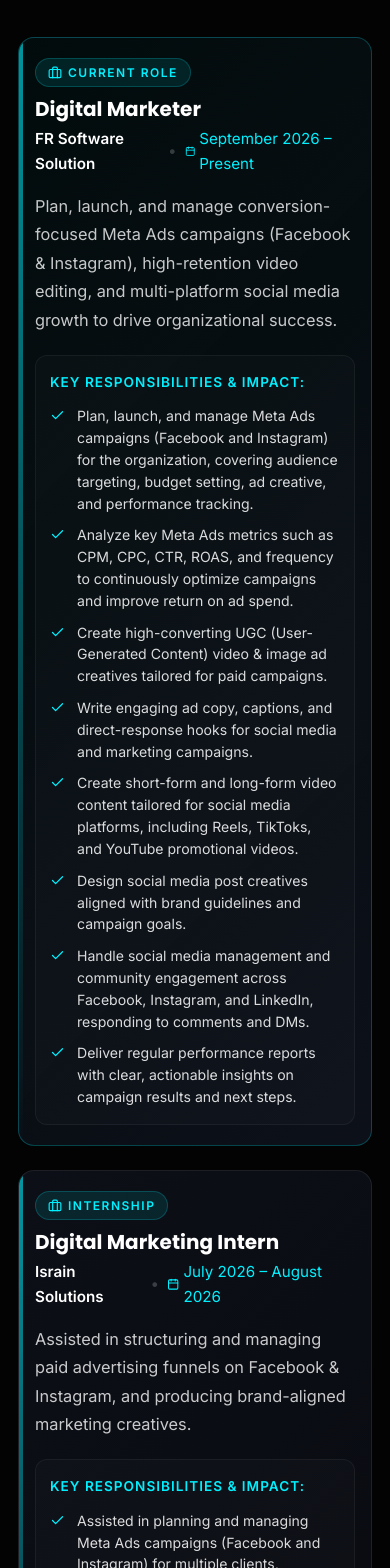
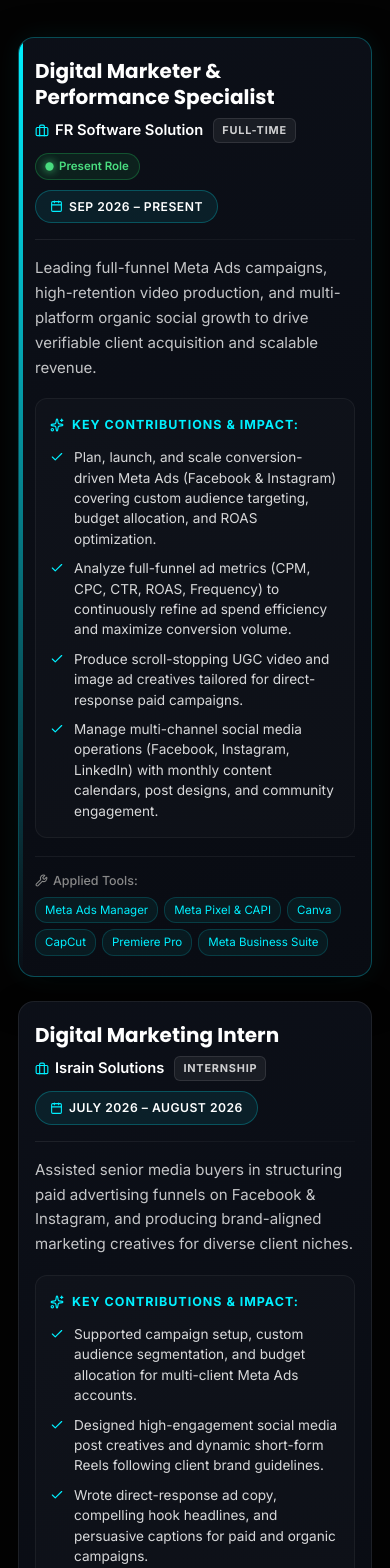
Before and after one commit to hydershaikhs/hyder-shaikh, a React (Vite) app: page / in a window 390 px wide. Shown: the part 5600-7168 px from the top of the page. Built offline with nearby package versions, Linux system fonts and the light colour scheme.

Commit message:
Redesign Experience section with structured modern cards, date pills and applied tools

```diff
--- a/src/pages/Experience.css
+++ b/src/pages/Experience.css
@@ -8,22 +8,35 @@
   display: flex;
   flex-direction: column;
   gap: 24px;
-  max-width: 960px;
-  margin: 0 auto 64px;
+  max-width: 920px;
+  margin: 0 auto 56px;
 }
 
+/* ==================== EXPERIENCE CARD ==================== */
 .exp-card {
-  background: linear-gradient(135deg, rgba(16, 20, 30, 0.75), rgba(10, 12, 18, 0.85));
+  background: linear-gradient(155deg, rgba(14, 18, 28, 0.85), rgba(9, 12, 19, 0.98));
   border: 1px solid rgba(255, 255, 255, 0.08);
-  border-radius: var(--radius-lg);
-  padding: 32px;
+  border-radius: var(--radius-lg, 16px);
+  padding: 30px 28px;
   position: relative;
   overflow: hidden;
+  backdrop-filter: blur(14px);
   transition: all 0.35s cubic-bezier(0.16, 1, 0.3, 1);
-  backdrop-filter: blur(12px);
+  box-shadow: 0 10px 30px rgba(0, 0, 0, 0.4);
 }
 
-.exp-card::before {
+.exp-card:hover {
+  border-color: rgba(0, 240, 255, 0.35);
+  transform: translateY(-4px);
+  box-shadow: 0 18px 45px rgba(0, 0, 0, 0.55), 0 0 25px rgba(0, 240, 255, 0.08);
+}
+
+.exp-card-current {
+  border-color: rgba(0, 240, 255, 0.28);
+  box-shadow: 0 14px 40px rgba(0, 0, 0, 0.5), 0 0 28px rgba(0, 240, 255, 0.07);
+}
+
+.exp-card-current::before {
   content: '';
   position: absolute;
   top: 0;
@@ -31,293 +44,203 @@
   width: 4px;
   height: 100%;
   background: linear-gradient(180deg, var(--accent), transparent);
-  opacity: 0.6;
-  transition: opacity 0.3s ease;
 }
 
-.exp-card:hover {
-  border-color: var(--border-accent);
-  transform: translateY(-4px);
-  box-shadow: 0 16px 36px rgba(0, 240, 255, 0.08);
-}
-
-.exp-card:hover::before {
-  opacity: 1;
-}
-
-.exp-card-featured {
-  border-color: rgba(0, 240, 255, 0.25);
-  background: linear-gradient(135deg, rgba(0, 240, 255, 0.04), rgba(14, 18, 28, 0.9));
-}
-
+/* Header Row: Role on Left, Date Pill on Right */
 .exp-card-header {
   display: flex;
   justify-content: space-between;
   align-items: flex-start;
-  margin-bottom: 16px;
+  gap: 16px;
   flex-wrap: wrap;
-  gap: 12px;
 }
 
-.exp-card-title-group {
+.exp-role-group {
   display: flex;
   flex-direction: column;
   gap: 6px;
 }
 
-.exp-badge {
-  display: inline-flex;
-  align-items: center;
-  gap: 6px;
-  font-size: 0.75rem;
-  text-transform: uppercase;
-  letter-spacing: 1.5px;
-  color: var(--accent);
-  font-weight: 600;
-  background: rgba(0, 240, 255, 0.1);
-  padding: 4px 12px;
-  border-radius: 20px;
-  border: 1px solid rgba(0, 240, 255, 0.2);
-  width: fit-content;
-}
-
-.exp-role {
-  font-size: 1.45rem;
+.exp-role-title {
+  font-size: 1.35rem;
   font-weight: 700;
-  color: var(--text-main);
-  margin-top: 4px;
+  color: #ffffff;
+  line-height: 1.3;
+  margin: 0;
 }
 
 .exp-company-meta {
   display: flex;
   align-items: center;
-  gap: 8px;
-  font-size: 0.95rem;
-  color: var(--text-muted);
+  gap: 10px;
+  flex-wrap: wrap;
+  margin-top: 2px;
 }
 
-.exp-company {
-  color: var(--text-main);
+.exp-company-name {
+  display: inline-flex;
+  align-items: center;
+  gap: 6px;
+  font-size: 0.92rem;
   font-weight: 600;
+  color: #ffffff;
 }
 
-.exp-divider {
-  color: rgba(255, 255, 255, 0.2);
+.exp-type-tag {
+  font-size: 0.68rem;
+  font-weight: 700;
+  text-transform: uppercase;
+  letter-spacing: 0.8px;
+  padding: 3px 8px;
+  border-radius: 6px;
+  background: rgba(255, 255, 255, 0.06);
+  border: 1px solid rgba(255, 255, 255, 0.1);
+  color: rgba(255, 255, 255, 0.8);
 }
 
-.exp-period {
+.exp-current-pill {
   display: inline-flex;
   align-items: center;
-  gap: 4px;
-  color: var(--accent);
+  gap: 6px;
+  font-size: 0.72rem;
+  font-weight: 600;
+  padding: 3px 10px;
+  border-radius: 20px;
+  background: rgba(34, 197, 94, 0.1);
+  border: 1px solid rgba(34, 197, 94, 0.3);
+  color: #4ade80;
 }
 
-.exp-desc {
-  color: rgba(255, 255, 255, 0.78);
-  font-size: 1.02rem;
-  line-height: 1.75;
-  margin-bottom: 20px;
+.pulse-dot {
+  width: 7px;
+  height: 7px;
+  border-radius: 50%;
+  background: #4ade80;
+  box-shadow: 0 0 8px #4ade80;
+  animation: livePulse 2s infinite;
 }
 
-.exp-achievements {
+@keyframes livePulse {
+  0% { transform: scale(0.95); opacity: 0.8; }
+  50% { transform: scale(1.2); opacity: 1; }
+  100% { transform: scale(0.95); opacity: 0.8; }
+}
+
+/* Date Pill */
+.exp-date-pill {
+  display: inline-flex;
+  align-items: center;
+  gap: 6px;
+  font-size: 0.76rem;
+  font-weight: 600;
+  letter-spacing: 0.5px;
+  text-transform: uppercase;
+  padding: 6px 14px;
+  border-radius: 20px;
+  background: rgba(0, 240, 255, 0.08);
+  border: 1px solid rgba(0, 240, 255, 0.25);
+  color: #ffffff;
+  white-space: nowrap;
+}
+
+.exp-divider-line {
+  height: 1px;
+  background: linear-gradient(90deg, rgba(255, 255, 255, 0.08), rgba(255, 255, 255, 0.02));
+  margin: 16px 0 16px;
+}
+
+.exp-description {
+  font-size: 0.94rem;
+  color: rgba(255, 255, 255, 0.76);
+  line-height: 1.65;
+  margin: 0 0 18px;
+}
+
+/* Key Contributions Box */
+.exp-contributions-box {
   background: rgba(255, 255, 255, 0.02);
   border: 1px solid rgba(255, 255, 255, 0.05);
-  border-radius: var(--radius-md);
-  padding: 20px 24px;
+  border-radius: var(--radius-md, 12px);
+  padding: 18px 20px;
+  margin-bottom: 18px;
 }
 
-.exp-achievements-title {
-  display: block;
-  font-size: 0.85rem;
+.exp-contributions-title {
+  display: flex;
+  align-items: center;
+  gap: 8px;
+  font-size: 0.78rem;
   text-transform: uppercase;
   letter-spacing: 1px;
-  font-weight: 600;
   color: var(--accent);
+  font-weight: 700;
   margin-bottom: 12px;
 }
 
-.exp-achievements-list {
+.exp-contributions-list {
   list-style: none;
+  padding: 0;
+  margin: 0;
   display: flex;
   flex-direction: column;
-  gap: 10px;
-  padding: 0;
-  margin: 0;
+  gap: 9px;
 }
 
-.exp-achievements-list li {
+.exp-contributions-list li {
   display: flex;
   align-items: flex-start;
-  gap: 12px;
-  font-size: 0.94rem;
-  color: rgba(255, 255, 255, 0.85);
-  line-height: 1.55;
+  gap: 10px;
+  font-size: 0.88rem;
+  color: rgba(255, 255, 255, 0.84);
+  line-height: 1.5;
 }
 
-.exp-achievements-list li svg {
+.exp-check-icon {
   flex-shrink: 0;
   margin-top: 3px;
 }
 
-.exp-subhead {
-  text-align: center;
-  max-width: 700px;
-  margin: 0 auto 40px;
-}
-
-/* Skills grid styling preserved & enhanced */
-.skills-grid {
-  display: grid;
-  grid-template-columns: repeat(auto-fit, minmax(320px, 1fr));
-  gap: 28px;
-}
-
-.skill-card {
-  background: linear-gradient(180deg, rgba(14, 18, 26, 0.8), rgba(9, 11, 16, 0.95));
-  border: 1px solid rgba(255, 255, 255, 0.07);
-  border-radius: var(--radius-lg);
-  padding: 32px 26px;
-  display: flex;
-  flex-direction: column;
-  transition: all 0.35s ease;
-  backdrop-filter: blur(10px);
-  position: relative;
-}
-
-.skill-card:hover {
-  border-color: var(--border-accent);
-  transform: translateY(-6px);
-  box-shadow: 0 16px 36px rgba(0, 0, 0, 0.4), 0 0 24px rgba(0, 240, 255, 0.08);
-}
-
-.skill-card-icon {
-  width: 54px;
-  height: 54px;
-  border-radius: 14px;
-  background: rgba(0, 240, 255, 0.08);
-  border: 1px solid rgba(0, 240, 255, 0.2);
-  color: var(--accent);
-  display: flex;
-  align-items: center;
-  justify-content: center;
-  margin-bottom: 20px;
-  transition: transform 0.3s ease;
-}
-
-.skill-card:hover .skill-card-icon {
-  transform: scale(1.1);
-  box-shadow: 0 0 20px rgba(0, 240, 255, 0.3);
-}
-
-.skill-card h3 {
-  font-size: 1.3rem;
-  margin-bottom: 10px;
-  color: var(--text-main);
-}
-
-.skill-card-desc {
-  font-size: 0.93rem;
-  color: var(--text-muted);
-  line-height: 1.6;
-  margin-bottom: 20px;
-  flex: 1;
-}
-
-.skill-list-title {
-  font-size: 0.78rem;
-  text-transform: uppercase;
-  letter-spacing: 1.5px;
-  color: var(--accent);
-  font-weight: 600;
-  margin-bottom: 12px;
-}
-
-.skill-list {
-  list-style: none;
-  padding: 0;
-  margin: 0 0 24px;
-  display: flex;
-  flex-direction: column;
-  gap: 8px;
-}
-
-.skill-list li {
+/* Tools Applied Footer */
+.exp-tools-footer {
   display: flex;
   align-items: center;
   gap: 10px;
-  font-size: 0.9rem;
-  color: rgba(255, 255, 255, 0.85);
+  flex-wrap: wrap;
+  padding-top: 14px;
+  border-top: 1px solid rgba(255, 255, 255, 0.06);
 }
 
-.skill-list li svg {
-  color: var(--accent);
-  flex-shrink: 0;
+.exp-tools-label {
+  display: inline-flex;
+  align-items: center;
+  gap: 5px;
+  font-size: 0.78rem;
+  color: var(--text-muted);
+  font-weight: 500;
 }
 
-.skill-tools {
+.exp-tools-chips {
   display: flex;
   flex-wrap: wrap;
-  gap: 8px;
-  padding-top: 18px;
-  border-top: 1px solid rgba(255, 255, 255, 0.06);
-  margin-top: auto;
+  gap: 6px;
 }
 
-.skill-tool-chip {
-  font-size: 0.76rem;
-  padding: 5px 12px;
-  border-radius: 20px;
-  background: rgba(255, 255, 255, 0.04);
-  color: rgba(255, 255, 255, 0.75);
-  border: 1px solid rgba(255, 255, 255, 0.08);
-  transition: all 0.2s ease;
+.exp-tool-badge {
+  font-size: 0.72rem;
+  padding: 3px 9px;
+  border-radius: 12px;
+  background: rgba(0, 240, 255, 0.06);
+  border: 1px solid rgba(0, 240, 255, 0.16);
+  color: var(--accent);
 }
 
-.skill-tool-chip:hover {
-  background: rgba(0, 240, 255, 0.1);
-  color: var(--accent);
-  border-color: rgba(0, 240, 255, 0.3);
-}
-
-@media (max-width: 768px) {
-  .experience-section {
-    padding: 40px 0 60px;
-  }
-
-  .exp-timeline {
-    margin-bottom: 40px;
-  }
-
-  .exp-card {
-    padding: 24px 20px;
-  }
-
-  .exp-role {
-    font-size: 1.25rem;
-  }
-}
-
-@media (max-width: 480px) {
-  .exp-card {
-    padding: 20px 16px;
-  }
-
-  .exp-achievements {
-    padding: 16px 14px;
-  }
-
-  .exp-achievements-list li {
-    font-size: 0.88rem;
-  }
-}
-
-/* Core Skills Card */
+/* ==================== CORE SKILLS MATRIX ==================== */
 .exp-skills-card {
-  max-width: 960px;
+  max-width: 920px;
   margin: 0 auto;
-  background: linear-gradient(135deg, rgba(16, 20, 30, 0.75), rgba(10, 12, 18, 0.85));
+  background: linear-gradient(155deg, rgba(14, 18, 28, 0.85), rgba(9, 12, 19, 0.98));
   border: 1px solid rgba(255, 255, 255, 0.08);
-  border-radius: var(--radius-lg);
+  border-radius: var(--radius-lg, 16px);
   padding: 32px;
   backdrop-filter: blur(12px);
   position: relative;
@@ -336,14 +259,30 @@
 }
 
 .exp-skills-header {
-  margin-bottom: 24px;
+  margin-bottom: 22px;
+}
+
+.exp-skills-badge {
+  display: inline-flex;
+  align-items: center;
+  gap: 6px;
+  font-size: 0.74rem;
+  text-transform: uppercase;
+  letter-spacing: 1px;
+  color: var(--accent);
+  font-weight: 700;
+  background: rgba(0, 240, 255, 0.08);
+  border: 1px solid rgba(0, 240, 255, 0.25);
+  padding: 4px 12px;
+  border-radius: 20px;
+  margin-bottom: 8px;
 }
 
 .exp-skills-title {
   font-size: 1.45rem;
   font-weight: 700;
   color: var(--text-main);
-  margin: 8px 0 6px;
+  margin: 6px 0 6px;
 }
 
 .exp-skills-grid {
@@ -359,39 +298,78 @@
   padding: 12px 16px;
   background: rgba(255, 255, 255, 0.02);
   border: 1px solid rgba(255, 255, 255, 0.06);
-  border-radius: var(--radius-md);
-  font-size: 0.92rem;
-  color: rgba(255, 255, 255, 0.9);
+  border-radius: var(--radius-md, 10px);
+  font-size: 0.9rem;
+  color: rgba(255, 255, 255, 0.88);
   transition: all 0.25s ease;
 }
 
 .exp-skill-pill:hover {
-  background: rgba(0, 240, 255, 0.08);
+  background: rgba(0, 240, 255, 0.06);
   border-color: rgba(0, 240, 255, 0.3);
   transform: translateX(4px);
-  color: #fff;
+  color: #ffffff;
 }
 
 .exp-skill-dot {
-  width: 8px;
-  height: 8px;
+  width: 7px;
+  height: 7px;
   border-radius: 50%;
   background: var(--accent);
   box-shadow: 0 0 8px var(--accent);
   flex-shrink: 0;
 }
 
+/* ==================== RESPONSIVE ==================== */
 @media (max-width: 768px) {
+  .experience-section {
+    padding: 40px 0 60px;
+  }
+
+  .exp-timeline {
+    margin-bottom: 36px;
+  }
+
+  .exp-card {
+    padding: 24px 20px;
+  }
+
+  .exp-card-header {
+    flex-direction: column;
+    gap: 10px;
+  }
+
+  .exp-role-title {
+    font-size: 1.25rem;
+  }
+
+  .exp-date-pill {
+    align-self: flex-start;
+  }
+
   .exp-skills-card {
     padding: 24px 20px;
   }
 
-  .exp-skills-title {
-    font-size: 1.25rem;
+  .exp-skills-grid {
+    grid-template-columns: 1fr;
+  }
+}
+
+@media (max-width: 480px) {
+  .exp-card {
+    padding: 20px 16px;
   }
 
-  .exp-skills-grid {
-    grid-template-columns: 1fr;
-    gap: 10px;
+  .exp-contributions-box {
+    padding: 16px 14px;
+  }
+
+  .exp-contributions-list li {
+    font-size: 0.85rem;
+  }
+
+  .exp-tools-footer {
+    gap: 6px;
   }
 }
--- a/src/pages/Experience.jsx
+++ b/src/pages/Experience.jsx
@@ -1,40 +1,37 @@
-import { Check, Briefcase, Calendar, Sparkles } from "lucide-react";
+import { Briefcase, Calendar, Check, Sparkles, Wrench } from "lucide-react";
 import "./Experience.css";
 import Reveal from "../components/Reveal";
 
 const experiences = [
   {
-    role: "Digital Marketer",
+    role: "Digital Marketer & Performance Specialist",
     company: "FR Software Solution",
-    period: "September 2026 – Present",
-    type: "Current Role",
-    highlight: true,
-    description: "Plan, launch, and manage conversion-focused Meta Ads campaigns (Facebook & Instagram), high-retention video editing, and multi-platform social media growth to drive organizational success.",
-    achievements: [
-      "Plan, launch, and manage Meta Ads campaigns (Facebook and Instagram) for the organization, covering audience targeting, budget setting, ad creative, and performance tracking.",
-      "Analyze key Meta Ads metrics such as CPM, CPC, CTR, ROAS, and frequency to continuously optimize campaigns and improve return on ad spend.",
-      "Create high-converting UGC (User-Generated Content) video & image ad creatives tailored for paid campaigns.",
-      "Write engaging ad copy, captions, and direct-response hooks for social media and marketing campaigns.",
-      "Create short-form and long-form video content tailored for social media platforms, including Reels, TikToks, and YouTube promotional videos.",
-      "Design social media post creatives aligned with brand guidelines and campaign goals.",
-      "Handle social media management and community engagement across Facebook, Instagram, and LinkedIn, responding to comments and DMs.",
-      "Deliver regular performance reports with clear, actionable insights on campaign results and next steps."
-    ]
+    period: "SEP 2026 – PRESENT",
+    type: "FULL-TIME",
+    isCurrent: true,
+    description: "Leading full-funnel Meta Ads campaigns, high-retention video production, and multi-platform organic social growth to drive verifiable client acquisition and scalable revenue.",
+    keyContributions: [
+      "Plan, launch, and scale conversion-driven Meta Ads (Facebook & Instagram) covering custom audience targeting, budget allocation, and ROAS optimization.",
+      "Analyze full-funnel ad metrics (CPM, CPC, CTR, ROAS, Frequency) to continuously refine ad spend efficiency and maximize conversion volume.",
+      "Produce scroll-stopping UGC video and image ad creatives tailored for direct-response paid campaigns.",
+      "Manage multi-channel social media operations (Facebook, Instagram, LinkedIn) with monthly content calendars, post designs, and community engagement."
+    ],
+    tools: ["Meta Ads Manager", "Meta Pixel & CAPI", "Canva", "CapCut", "Premiere Pro", "Meta Business Suite"]
   },
   {
     role: "Digital Marketing Intern",
     company: "Israin Solutions",
-    period: "July 2026 – August 2026",
-    type: "Internship",
-    highlight: false,
-    description: "Assisted in structuring and managing paid advertising funnels on Facebook & Instagram, and producing brand-aligned marketing creatives.",
-    achievements: [
-      "Assisted in planning and managing Meta Ads campaigns (Facebook and Instagram) for multiple clients, covering audience targeting, budget setting, and performance tracking.",
-      "Created social media post designs and short-form video content aligned with client brand guidelines.",
-      "Wrote engaging ad copy, captions, and content for social media and marketing campaigns.",
-      "Supported community management for client pages, responding to comments and DMs to build audience trust and loyalty.",
-      "Collaborated with clients to understand business goals and translated them into effective digital marketing strategies."
-    ]
+    period: "JULY 2026 – AUGUST 2026",
+    type: "INTERNSHIP",
+    isCurrent: false,
+    description: "Assisted senior media buyers in structuring paid advertising funnels on Facebook & Instagram, and producing brand-aligned marketing creatives for diverse client niches.",
+    keyContributions: [
+      "Supported campaign setup, custom audience segmentation, and budget allocation for multi-client Meta Ads accounts.",
+      "Designed high-engagement social media post creatives and dynamic short-form Reels following client brand guidelines.",
+      "Wrote direct-response ad copy, compelling hook headlines, and persuasive captions for paid and organic campaigns.",
+      "Assisted community management workflows and monitored daily campaign deliverability metrics."
+    ],
+    tools: ["Facebook Ads", "Instagram Ads", "Ad Copywriting", "Audience Research", "Canva"]
   }
 ];
 
@@ -58,58 +55,92 @@ const Experience = () => {
             <span className="section-tag">HANDS-ON BACKGROUND</span>
             <h2 className="page-title">Experience &amp; Expertise</h2>
             <p className="text-muted">
-              Professional digital marketing background with proven results in conversion Meta Ads, high-retention video editing, and multi-platform social media management.
+              Professional digital marketing background with proven results in conversion Meta Ads, high-retention video editing, and multi-platform social media growth.
             </p>
           </div>
         </Reveal>
 
-        {/* Work Experience Timeline */}
+        {/* Work Experience Cards */}
         <div className="exp-timeline">
           {experiences.map((exp, idx) => (
-            <Reveal key={exp.company} delay={idx * 120}>
-              <div className={`exp-card ${exp.highlight ? 'exp-card-featured' : ''}`}>
+            <Reveal key={exp.company} delay={idx * 100}>
+              <div className={`exp-card ${exp.isCurrent ? "exp-card-current" : ""}`}>
+                {/* Header Row: Role on Left, Date Pill on Right */}
                 <div className="exp-card-header">
-                  <div className="exp-card-title-group">
-                    <span className="exp-badge">
-                      <Briefcase size={14} /> {exp.type}
-                    </span>
-                    <h3 className="exp-role">{exp.role}</h3>
+                  <div className="exp-role-group">
+                    <h3 className="exp-role-title">{exp.role}</h3>
                     <div className="exp-company-meta">
-                      <span className="exp-company">{exp.company}</span>
-                      <span className="exp-divider">•</span>
-                      <span className="exp-period"><Calendar size={13} /> {exp.period}</span>
+                      <span className="exp-company-name">
+                        <Briefcase size={14} className="text-accent" />
+                        <span>{exp.company}</span>
+                      </span>
+                      <span className="exp-type-tag">{exp.type}</span>
+                      {exp.isCurrent && (
+                        <span className="exp-current-pill">
+                          <span className="pulse-dot"></span>
+                          <span>Present Role</span>
+                        </span>
+                      )}
                     </div>
+                  </div>
+
+                  <div className="exp-date-pill">
+                    <Calendar size={13} className="text-accent" />
+                    <span>{exp.period}</span>
                   </div>
                 </div>
 
-                <p className="exp-desc">{exp.description}</p>
+                <div className="exp-divider-line"></div>
 
-                <div className="exp-achievements">
-                  <span className="exp-achievements-title">Key Responsibilities &amp; Impact:</span>
-                  <ul className="exp-achievements-list">
-                    {exp.achievements.map((item, i) => (
+                {/* Role Description */}
+                <p className="exp-description">{exp.description}</p>
+
+                {/* Key Contributions & Impact */}
+                <div className="exp-contributions-box">
+                  <div className="exp-contributions-title">
+                    <Sparkles size={14} className="text-accent" />
+                    <span>Key Contributions &amp; Impact:</span>
+                  </div>
+                  <ul className="exp-contributions-list">
+                    {exp.keyContributions.map((item, i) => (
                       <li key={i}>
-                        <Check size={15} className="text-accent" />
+                        <Check size={14} className="text-accent exp-check-icon" />
                         <span>{item}</span>
                       </li>
                     ))}
                   </ul>
+                </div>
+
+                {/* Tools Applied */}
+                <div className="exp-tools-footer">
+                  <span className="exp-tools-label">
+                    <Wrench size={13} />
+                    <span>Applied Tools:</span>
+                  </span>
+                  <div className="exp-tools-chips">
+                    {exp.tools.map((tool, i) => (
+                      <span key={i} className="exp-tool-badge">
+                        {tool}
+                      </span>
+                    ))}
+                  </div>
                 </div>
               </div>
             </Reveal>
           ))}
         </div>
 
-        {/* Core Skills Grid directly from CV */}
+        {/* Core Skills Matrix */}
         <Reveal delay={200}>
           <div className="exp-skills-card">
             <div className="exp-skills-header">
-              <span className="exp-badge">
-                <Sparkles size={14} /> Core Competencies
+              <span className="exp-skills-badge">
+                <Sparkles size={13} />
+                <span>Core Competencies</span>
               </span>
-              <h3 className="exp-skills-title">Core Skills</h3>
-              <p className="text-muted" style={{ fontSize: '0.95rem' }}>
-                Key technical and strategic capabilities applied across all client projects and marketing campaigns.
+              <h3 className="exp-skills-title">Technical &amp; Strategic Skills</h3>
+              <p className="text-muted" style={{ fontSize: "0.93rem" }}>
+                Key technical capabilities applied across all client projects, ad sets, and marketing funnels.
               </p>
             </div>
             <div className="exp-skills-grid">
```
